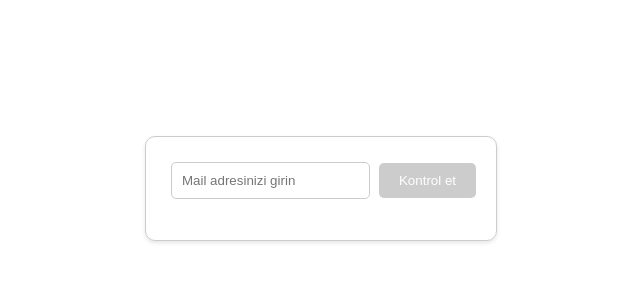
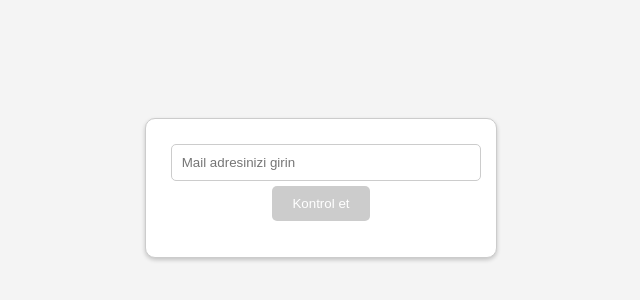
Before and after one commit to BagaturBey/Mail-Kontrol, a plain HTML site: page index.html in a window 1280 px wide. Shown: the part 212-512 px from the top of the page, without its empty margins (319-959 px from the left). Drawn offline with Linux system fonts and the light colour scheme.

Commit message:
update code
update code

```diff
--- a/styles.css
+++ b/styles.css
@@ -1,17 +1,20 @@
 body {
+    font-family: Arial, sans-serif;
     display: flex;
     justify-content: center;
     align-items: center;
     height: 100vh;
     margin: 0;
+    background-color: #f4f4f4;
 }
 
 .container {
     text-align: center;
+    background-color: #ffffff;
     border: 1px solid #ccc;
     padding: 20px;
     border-radius: 10px;
-    box-shadow: 0 2px 4px rgba(0, 0, 0, 0.1);
+    box-shadow: 0 2px 4px rgba(0, 0, 0, 0.2);
 }
 
 input[type="email"] {
@@ -19,6 +22,8 @@ input[type="email"] {
     margin: 5px;
     border: 1px solid #ccc;
     border-radius: 5px;
+    width: 100%;
+    box-sizing: border-box;
 }
 
 button {
@@ -28,6 +33,7 @@ button {
     border: none;
     border-radius: 5px;
     cursor: pointer;
+    transition: background-color 0.3s ease;
 }
 
 button:disabled {
@@ -35,7 +41,12 @@ button:disabled {
     cursor: not-allowed;
 }
 
+button:hover {
+    background-color: #0056b3;
+}
+
 p {
     margin-top: 10px;
     font-weight: bold;
+    color: #333;
 }
```
